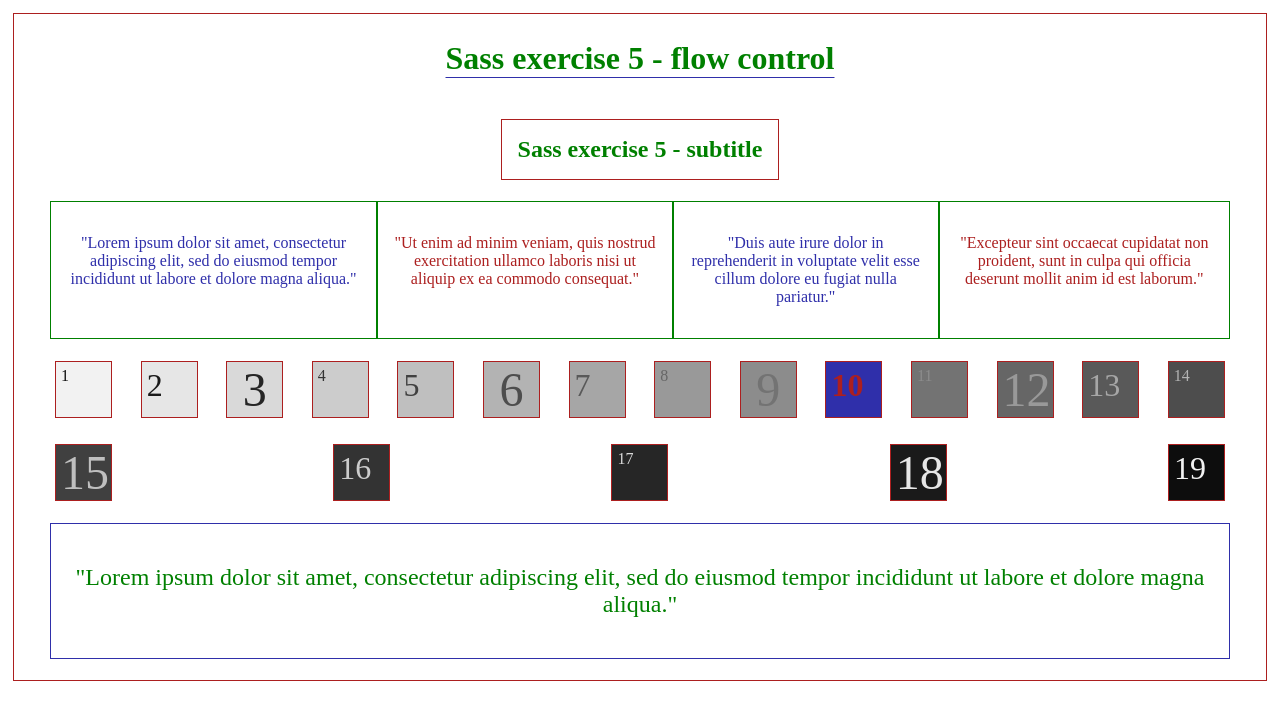
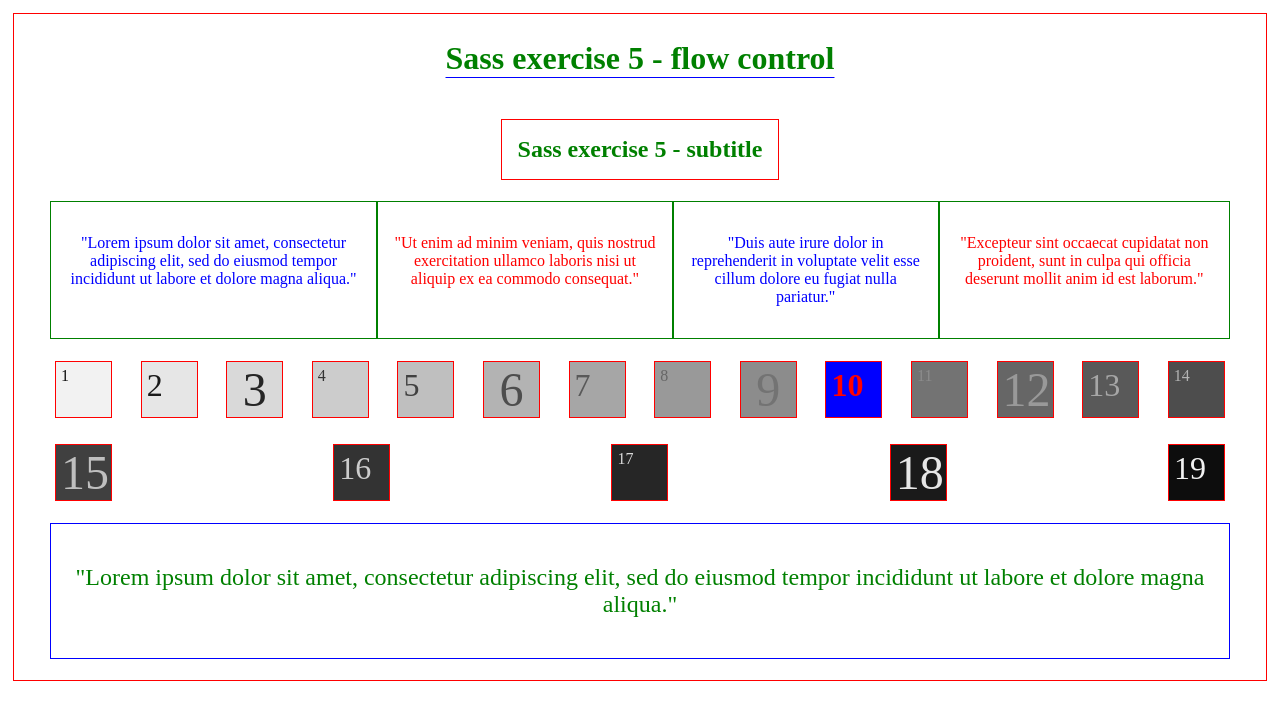
Before and after one commit to MartaMiras/SASS, a plain HTML site: page sass_exercise_5-flow_control/index.html in a window 1280 px wide. Drawn offline with Linux system fonts and the light colour scheme.

Commit message:
Realizado

```diff
--- a/sass_exercise_5-flow_control/style.scss
+++ b/sass_exercise_5-flow_control/style.scss
@@ -1,11 +1,11 @@
+@use "sass:color";
 @import "functions";
-@use "sass:color";
 
-$primary: rgb(172, 31, 31);
-$secundary: rgb(47, 47, 170);
+$primary: red;
+$secundary: blue;
 $ternary: green;
-$color-text: #ffffff;
-$base-color: #000000;
+$color-text: white;
+$base-color: black;
 
 @mixin article-card($color, $border-color, $font-size) {
   color: $color;
@@ -32,6 +32,7 @@ div {
     text-align: center;
     color: $ternary;
   }
+
   h1 {
     text-align: center;
     color: $ternary;
@@ -39,6 +40,7 @@ div {
     text-underline-offset: 0.5rem;
     @extend %text;
   }
+
   h2 {
     @extend %text;
     border: 1px solid $primary;
@@ -46,6 +48,7 @@ div {
 
   }
 }
+
 section {
   display: flex;
   padding: 1rem;
@@ -60,15 +63,13 @@ section {
     justify-content: space-between;
   }
 }
-.s1{
+
+.s1 {
   gap: pxToRem(16);
   flex-wrap: wrap;
   display: flex;
   justify-content: space-between;
   align-items: center;
-
-
-
 }
 
 @each $size in (1, 2, 3) {
@@ -82,10 +83,12 @@ section {
 @for $i from 1 through 20 {
   $box-color: darken($color-text, $i * 5);
   $box-color-text: lighten($base-color, $i * 5);
+
   .box-#{$i} {
     background-color: $box-color;
     color: $box-color-text;
-      @if $i == 10 {
+
+    @if $i ==10 {
       background-color: $secundary;
       color: $primary;
       justify-content: start;
@@ -94,17 +97,25 @@ section {
     }
   }
 }
-  .fs-1rem,
+
+.fs-1rem {
+  justify-content: start;
+  align-items: start;
+}
+
 .fs-2rem {
   justify-content: start;
   align-items: start;
 }
+
 .blue {
   @include article-card($secundary, $ternary, 1rem);
 }
+
 .red {
   @include article-card($primary, $ternary, 1rem);
 }
+
 .green {
   @include article-card($ternary, $secundary, pxToRem(24));
   flex: 1;
```
Also changed, not shown: sass_exercise_5-flow_control/style.css, 1 other file. Lines whose indentation alone changed are shown as unchanged.
